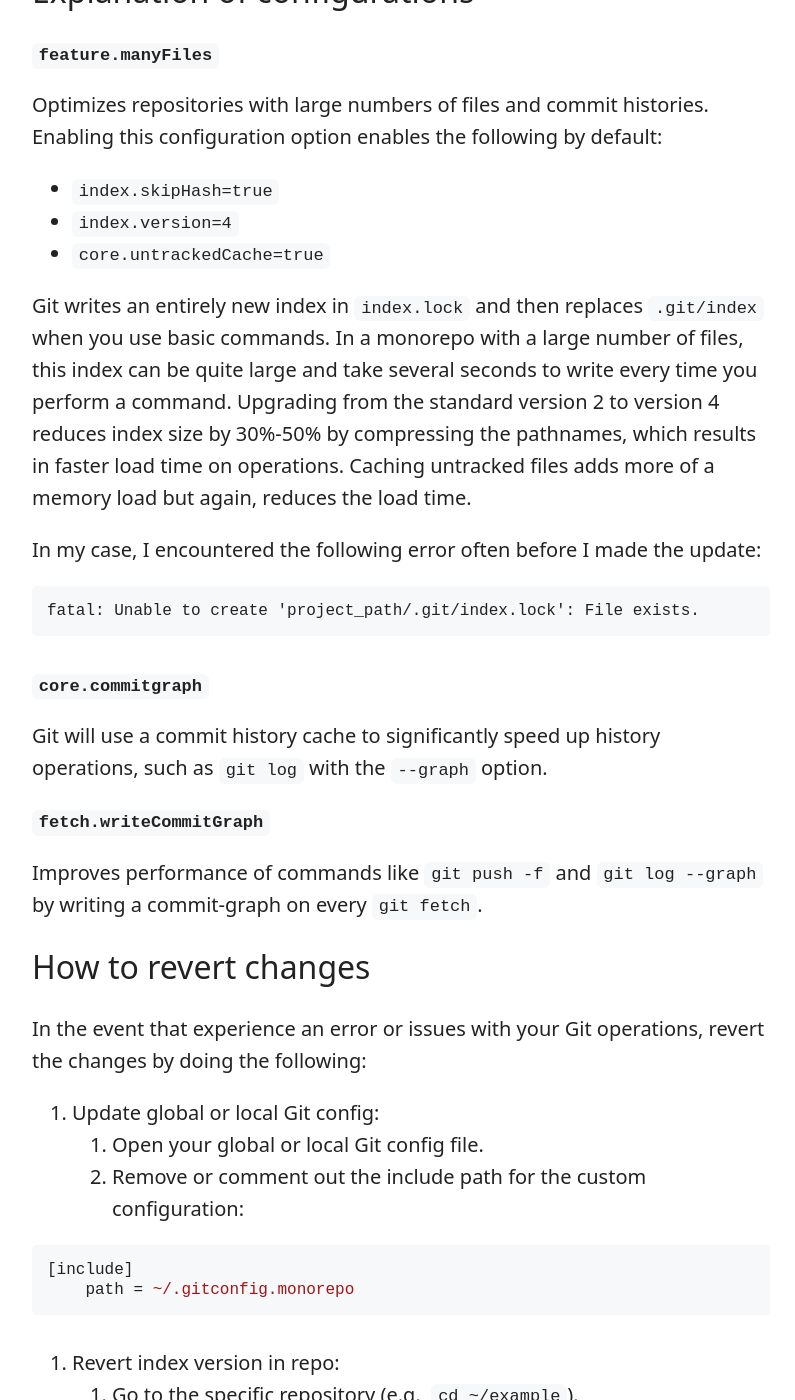
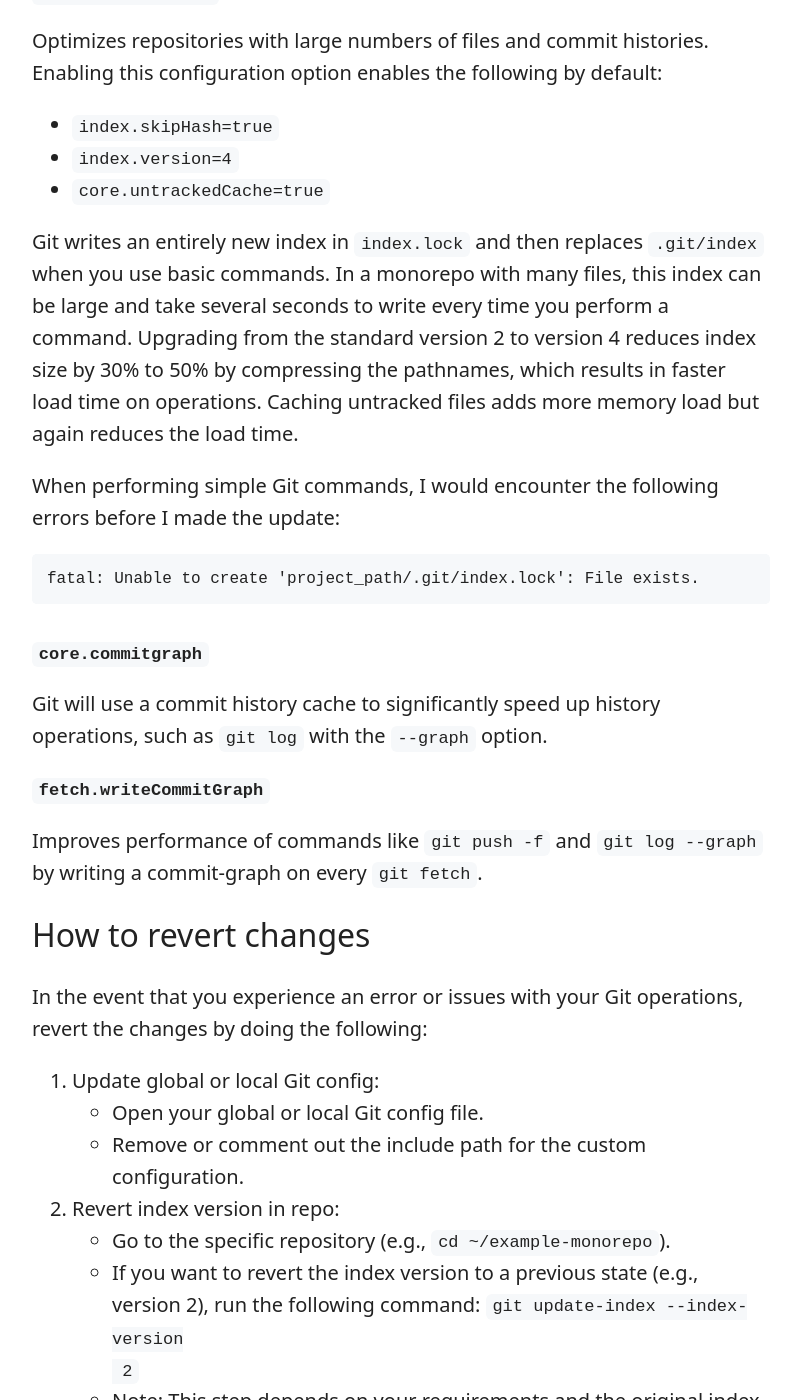
Before and after one commit to antgonzales/antgonzales.github.io, a Jekyll site: the page built from _posts/2023-12-15-how-to-improve-git-monorepo-performance.md, in a window 1280 px wide and 1400 px high, scrolled down 3391 px. Shown: the whole window, without its empty margins (239-1034 px from the left). Built offline with Jekyll 4.4.1, drawn with Linux system fonts in a browser that asks for light colours; some of the changed text lies outside the part shown.

Commit message:
Fix typos and clarify language

````diff
--- a/_posts/2023-12-15-how-to-improve-git-monorepo-performance.md
+++ b/_posts/2023-12-15-how-to-improve-git-monorepo-performance.md
@@ -4,16 +4,14 @@
 description: "Optimize Git in monorepos with an optimized Git config. Follow
 clear steps to boost CPU performance and workflow efficiency"
 date: 2023-12-15
+last_modified_at: 2024-05-04
 ---
-
-Many discussions about Git focus on its basic functions, yet there's less
-attention on optimizing Git for monorepos. With the release of Git v2.37.0, new
-features have been introduced that significantly improve performance for
-repositories with a lot of files. This blog post will cover custom git monorepo
-configurations to improve performance and providing step-by-step guidance on
-how to enhance your Git operations, especially in large-scale projects. We'll
-look into these new features and explain how to effectively implement them in
-your global or local Git config.
+[Git v2.37.0](https://github.blog/2022-06-27-highlights-from-git-2-37/)
+introduced new features that significantly improve performance for repositories
+with large numbers of files. This blog post will cover custom Git monorepo
+configurations to improve local performance and provide step-by-step guidance
+to rollback if anything goes wrong. We’ll look into these new features and
+explain how to implement them effectively in your global or local Git config.
 
 * Do not remove this line (it will not be displayed)
 {:toc}
@@ -68,27 +66,28 @@
 ### Update Git index to version 4 in repo
 
 Although `feature.manyFiles` sets the default index version, you need to
-manually update indexes on existing repositories in your terminal.
+manually update the [index format](https://git-scm.com/docs/index-format) on
+your local repository through your terminal.
 
 ```console
-$ cd ~/example
+$ cd ~/example-monorepo
 $ git update-index --index-version 4
 ```
 ### Start `fsmonitor—daemon`
 
 ```console
-$ cd ~/example
+$ cd ~/example-monorepo
 $ git fsmonitor--daemon start
 ```
 
 ## Results
 
-By using the recommended approach listed above, my command execution time for
-"git status" was reduced from approximately 0.316 seconds to 0.118 seconds,
-accompanied by a decrease in CPU utilization from 425% to 89%, leading to a
-significantly improved performance. Additionally, I no longer encounter `fatal:
-Unable to create 'project_path/.git/index.lock': File exists.` errors while
-performing basic Git commands (MacOS Intel Core i9).
+Using the custom Git configuration and updated index format, my command
+execution time for "git status" was reduced from approximately 0.316 seconds to
+0.118 seconds, and by a decrease in CPU utilization from 425% to 89%,
+leading to a significantly improved performance. Additionally, I no longer
+encounter `fatal: Unable to create 'project_path/.git/index.lock': File
+exists.` errors while performing basic Git commands (MacOS Intel Core i9).
 
 **Before**
 ```console
@@ -122,14 +121,15 @@
 * `core.untrackedCache=true`
 
 Git writes an entirely new index in `index.lock` and then replaces `.git/index`
-when you use basic commands. In a monorepo with a large number of files, this
-index can be quite large and take several seconds to write every time you
-perform a command. Upgrading from the standard version 2 to version 4 reduces
-index size by 30%-50% by compressing the pathnames, which results in faster
-load time on operations. Caching untracked files adds more of a memory load but
-again, reduces the load time.
+when you use basic commands. In a monorepo with many files, this index can be
+large and take several seconds to write every time you perform a command.
+Upgrading from the standard version 2 to version 4 reduces index size by 30% to
+50% by compressing the pathnames, which results in faster load time on
+operations. Caching untracked files adds more memory load but again reduces the
+load time.
 
-In my case, I encountered the following error often before I made the update:
+When performing simple Git commands, I would encounter the following errors
+before I made the update:
 
 ```console
 fatal: Unable to create 'project_path/.git/index.lock': File exists.
@@ -147,31 +147,25 @@
 
 ## How to revert changes
 
-In the event that experience an error or issues with your Git operations,
+In the event that you experience an error or issues with your Git operations,
 revert the changes by doing the following:
 
 1. Update global or local Git config:
-    1. Open your global or local Git config file.
-    2. Remove or comment out the include path for the custom configuration:
-
-```ini
-[include]
-    path = ~/.gitconfig.monorepo
-```
-
-1. Revert index version in repo:
-    1. Go to the specific repository (e.g., `cd ~/example`).
-    2. If you want to revert the index version to a previous state (e.g.,
+    * Open your global or local Git config file.
+    * Remove or comment out the include path for the custom configuration.
+2. Revert index version in repo:
+    * Go to the specific repository (e.g., `cd ~/example-monorepo`).
+    * If you want to revert the index version to a previous state (e.g.,
        version 2), run the following command: `git update-index --index-version
        2`
-    3. Note: This step depends on your requirements and the original index
+    * Note: This step depends on your requirements and the original index
        version you were using.
-2. Stop fsmonitor daemon in repo:
-    1. In the repository where you started the `fsmonitor--daemon`, stop it
+3. Stop fsmonitor daemon in repo:
+    * In the repository where you started the `fsmonitor--daemon`, stop it
        using `git fsmonitor--daemon stop`
-    2. This will disable the file system monitor for that repository.
-3. General check and cleanup:
-    1. Run `git status` to ensure that Git is working properly.
+    * This will disable the file system monitor for that repository.
+4. General check and cleanup:
+    * Run `git status` to ensure that Git is working properly.
 
 ## References
 
````
